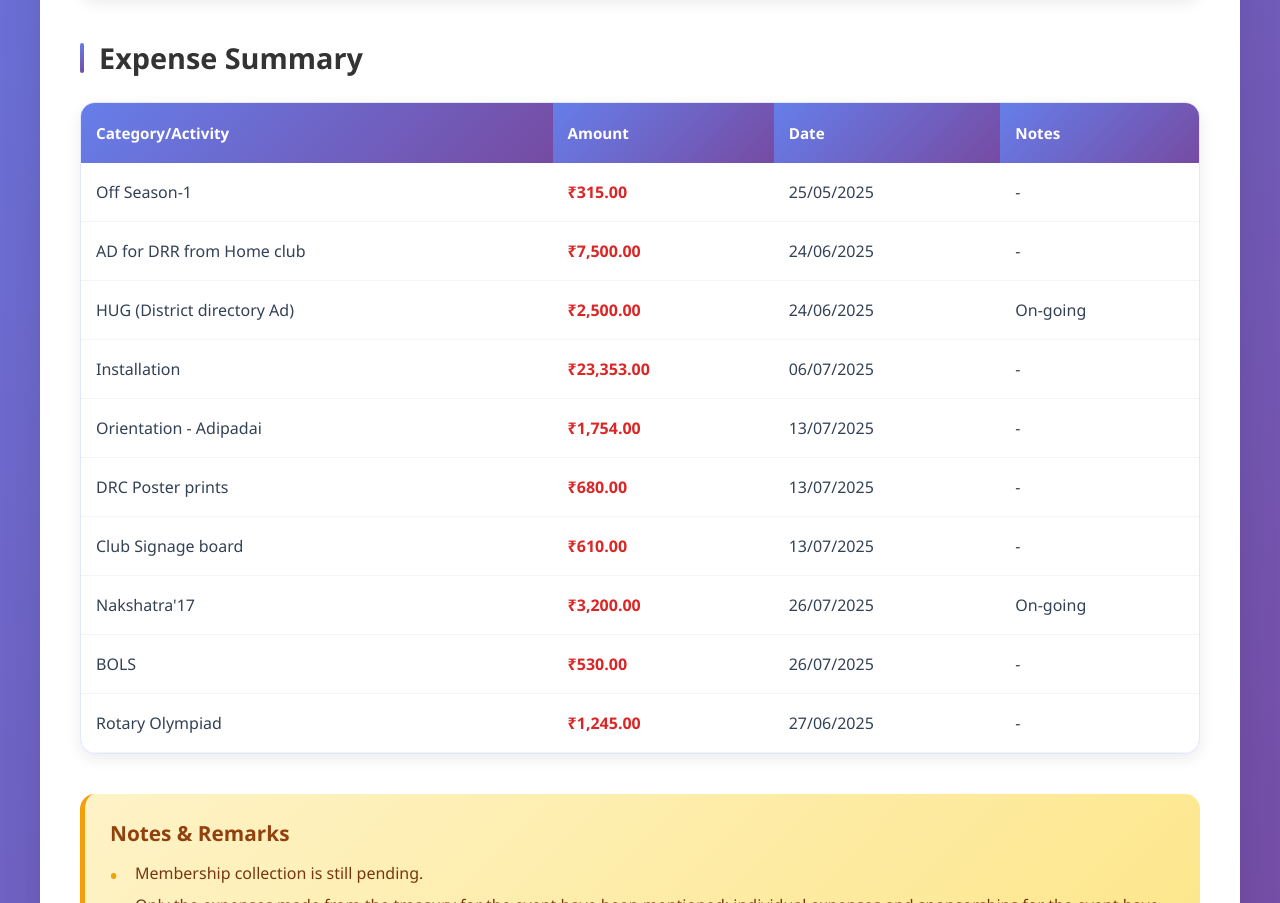
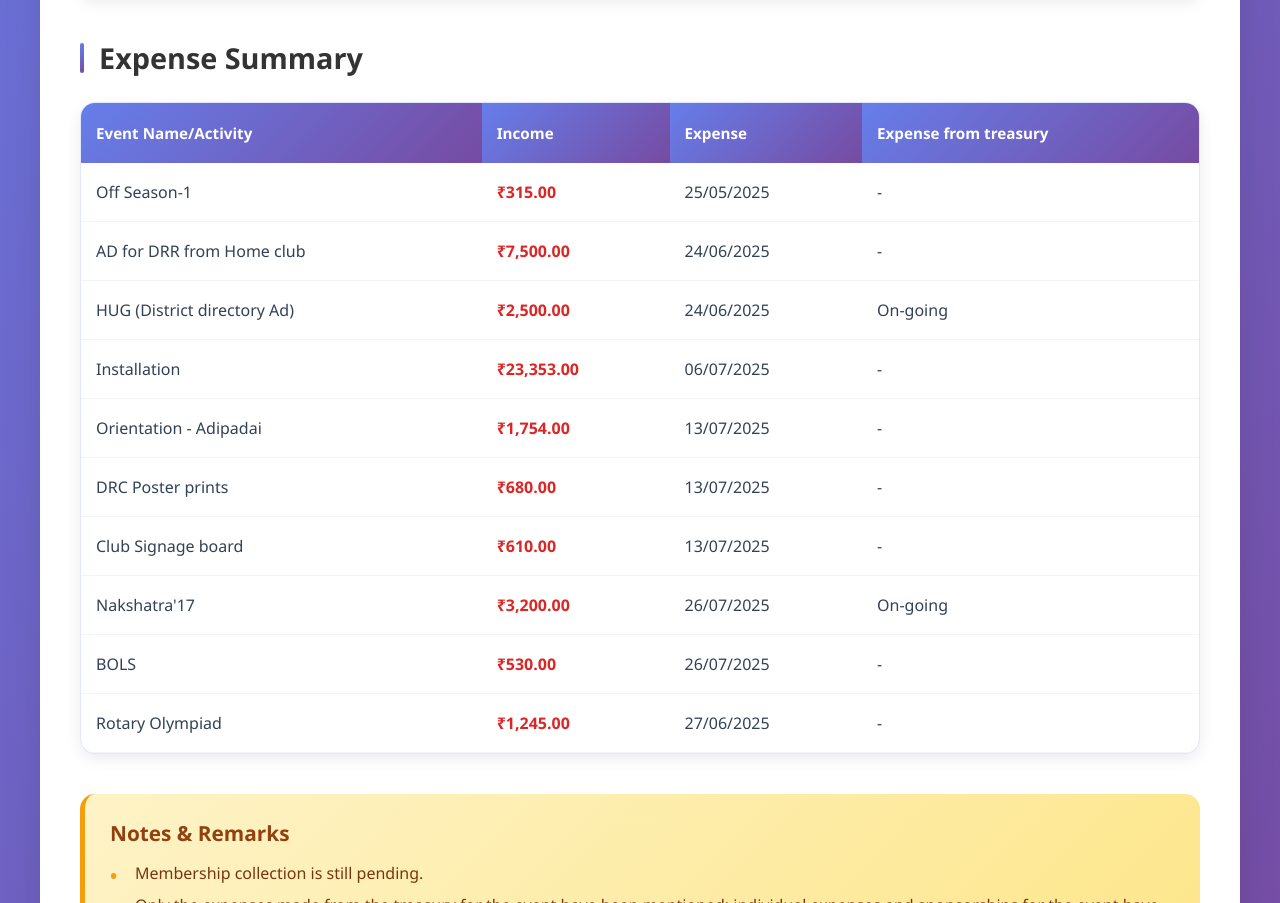
Before and after one commit to LeemaJosephine/TreasuryReport, a plain HTML site: page index.html in a window 1280 px wide. Shown: the part 960-1863 px from the top of the page. Drawn offline with Linux system fonts and the light colour scheme.

Commit message:
Update index.html

```diff
--- a/index.html
+++ b/index.html
@@ -414,10 +414,10 @@
                     <table>
                         <thead>
                             <tr>
-                                <th>Category/Activity</th>
-                                <th>Amount</th>
-                                <th>Date</th>
-                                <th>Notes</th>
+                                <th>Event Name/Activity</th>
+                                <th>Income</th>
+                                <th>Expense</th>
+                                <th>Expense from treasury</th>
                             </tr>
                         </thead>
                         <tbody>
```
